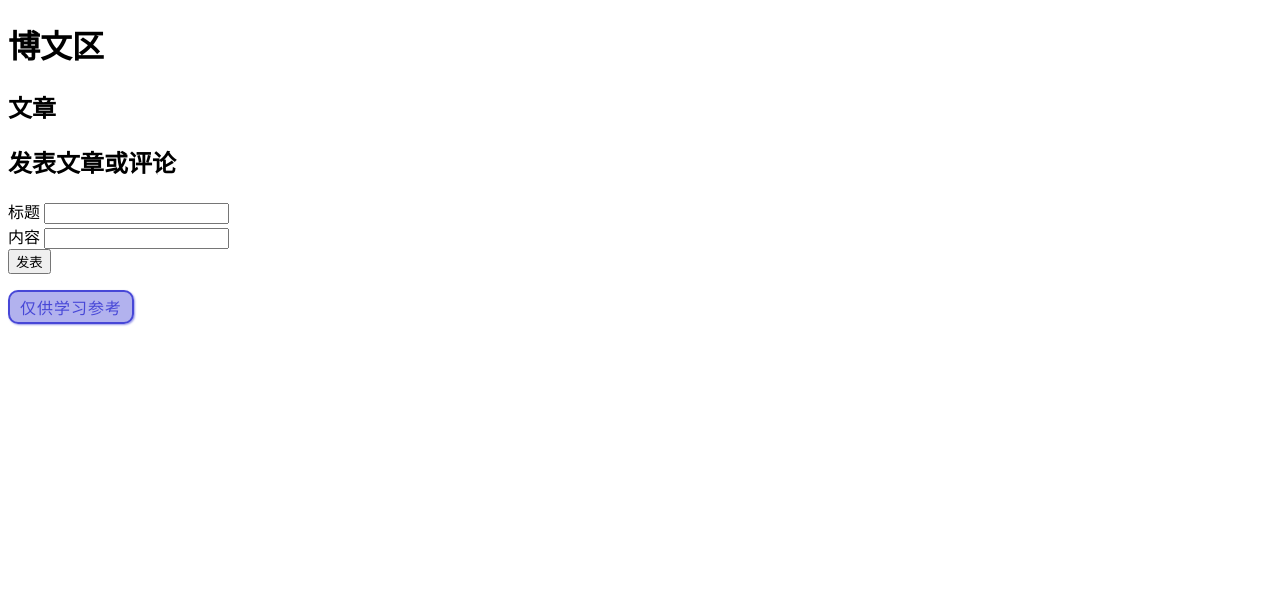
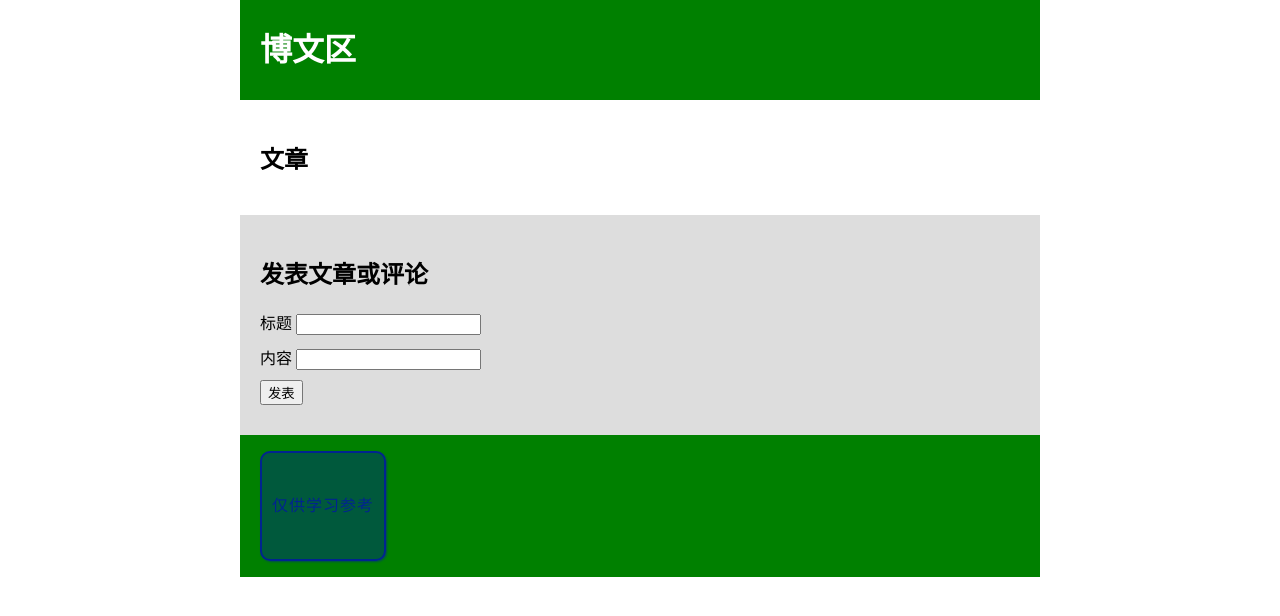
Before and after one commit to plabra/blog, a PHP site: page /blogview.html in a window 1280 px wide. Shown: the top 616 px of the page. Run offline with PHP 8.4, Linux system fonts and the light colour scheme.

Commit message:
Update style2.css

```diff
--- a/style2.css
+++ b/style2.css
@@ -12,3 +12,39 @@ p {
   display: inline-block;
   cursor: pointer;
 }
+
+html {
+  font-family: sans-serif;
+}
+
+body {
+  margin: 0 auto;
+  max-width: 800px;
+}
+
+header, footer {
+  background-color: green;
+  color: white;
+  line-height: 100px;
+  padding: 0 20px;
+}
+
+.new-note, .note-display {
+  padding: 20px;
+}
+
+.new-note {
+  background: #ddd;
+}
+
+h1 {
+  margin: 0;
+}
+
+ul {
+  list-style-type: none;
+}
+
+div {
+  margin-bottom: 10px;
+}
```
